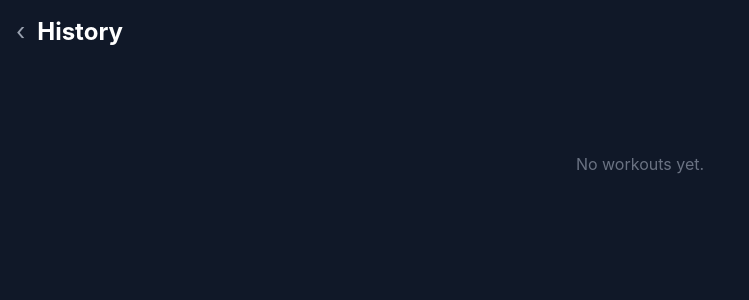
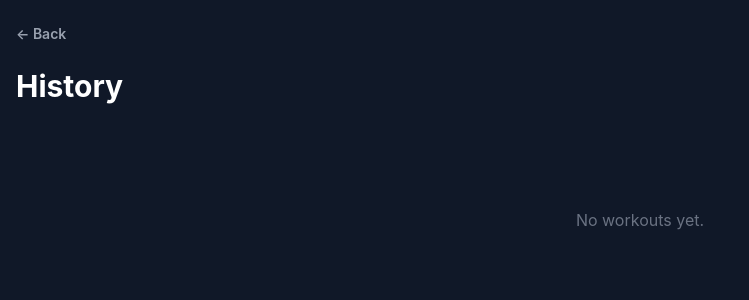
Before and after one commit to stanleywesson/trainer, a Vue app in the folder trainer-frontend/: page /history in a window 1280 px wide. Shown: the top 300 px of the page, without its empty margins (0-749 px from the left). Built offline with nearby package versions, Linux system fonts and the light colour scheme.

Commit message:
fix history screen back button

```diff
--- a/trainer-frontend/src/views/HistoryView.vue
+++ b/trainer-frontend/src/views/HistoryView.vue
@@ -25,11 +25,11 @@ function openDetail(workout: WorkoutSession) {
 </script>
 
 <template>
-    <div class="p-4 bg-gray-900 min-h-screen">
-        <div class="flex items-center gap-3 mb-6">
-            <RouterLink to="/" class="text-gray-400 text-2xl leading-none">‹</RouterLink>
-            <h1 class="text-2xl font-bold text-white">History</h1>
+    <div class="p-4 bg-gray-900 min-h-screen flex flex-col gap-6">
+        <div class="flex items-center justify-between pt-2">
+            <RouterLink to="/" class="text-sm text-gray-400 font-semibold">← Back</RouterLink>
         </div>
+        <h1 class="text-3xl font-bold text-white">History</h1>
 
         <div v-if="history.length === 0" class="text-center text-gray-500 pt-20">
             No workouts yet.
```
